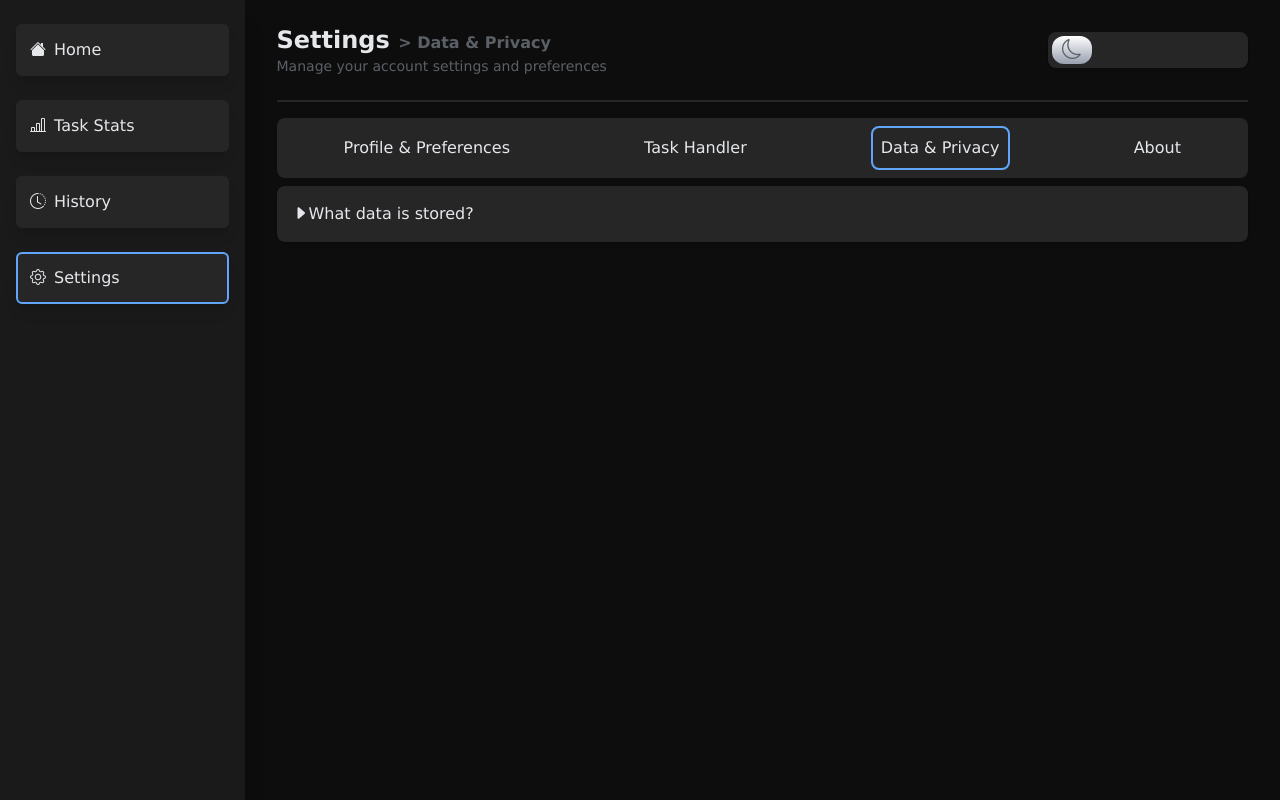
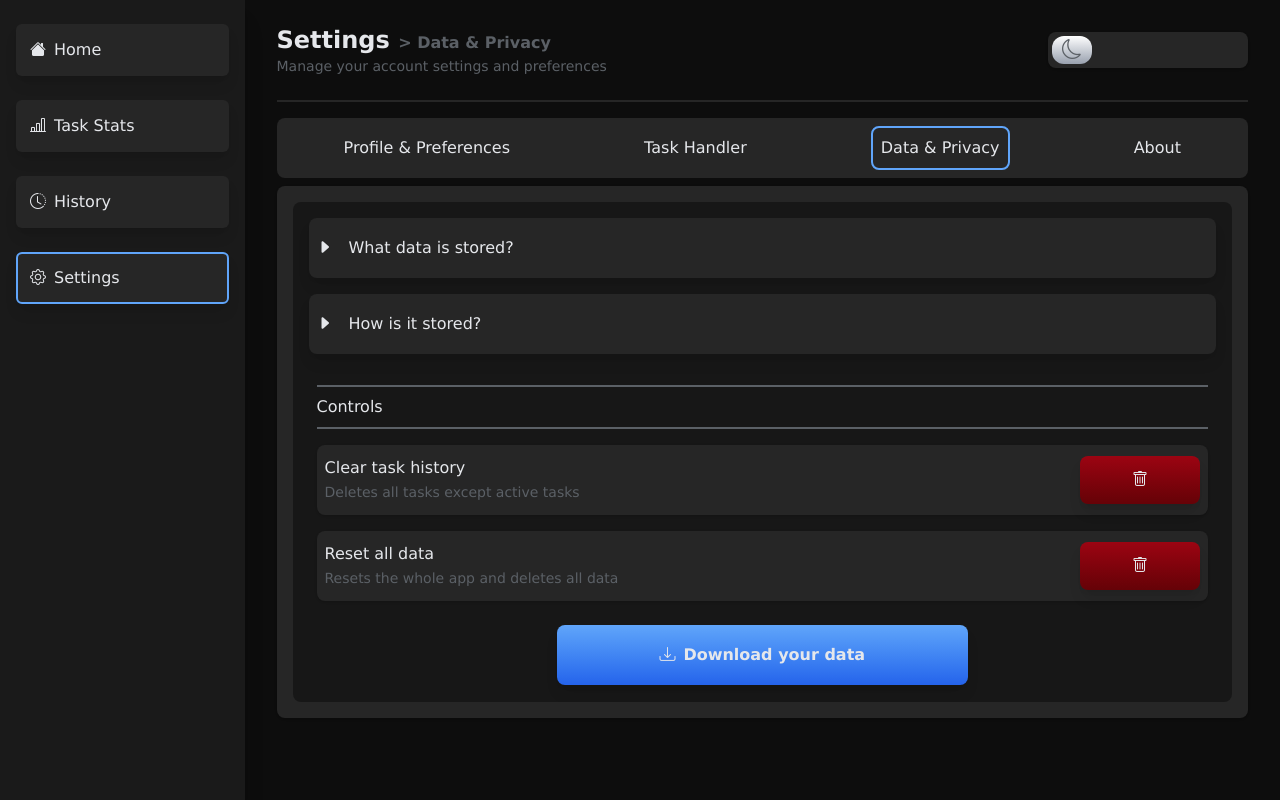
Before and after one commit to theinternetfae/Optima-V.2, a React (Vite) app: page /settings/dataPrivacy in a window 1280 px wide. Built offline with nearby package versions, Linux system fonts and the light colour scheme.

Commit message:
Finished setting up DataPrivacy page

```diff
--- a/src/index.css
+++ b/src/index.css
@@ -755,6 +755,48 @@ input[type="number"]::-webkit-outer-spin-button {
                     @apply w-full h-full px-4 py-2 overflow-y-auto no-scrollbar snap-y snap-mandatory scroll-py-4;
                 }
             }
+
+            /*Data and Pivacy*/
+
+            .data-background {
+                @apply h-[500px] bg-dullblack rounded-lg p-2 overflow-y-auto no-scrollbar;
+
+                .dropdown {
+                    @apply flex flex-col;
+
+                    .toggle-dropdown {
+                        @apply p-2 m-2 rounded-lg items-center h-15 flex gap-4 cursor-pointer bg-commongrey shadow-lg
+                    }
+
+                    p {
+                        @apply m-2 p-2 rounded-lg bg-commongrey shadow-lg;
+                    }
+                }
+
+                .controls {
+                    @apply  h-[330px] m-2 p-2 rounded-lg flex flex-col justify-center gap-4;
+
+                    h2 {
+                        @apply border-y border-y-2 border-y-grey py-2;
+                    }
+
+                    .controller {
+                        @apply h-[70px] bg-commongrey rounded-lg shadow flex justify-between items-center p-2;
+
+                        span {
+                            @apply text-grey text-sm
+                        }
+
+                        button {
+                            @apply w-30 h-12 rounded-lg bg-gradient-to-b from-red to-delDark shadow-lg active:scale-90 cursor-pointer
+                        }
+                    }
+
+                    .download-data {
+                        @apply h-15 rounded-lg mx-60 mt-2 bg-gradient-to-b from-bluelight to-bluet shadow-lg font-bold cursor-pointer active:scale-95 flex gap-2 justify-center items-center;
+                    }
+                }
+            }
         }
     }
 }
--- a/src/settingsComponents/DataPrivacy.jsx
+++ b/src/settingsComponents/DataPrivacy.jsx
@@ -1,22 +1,59 @@
+import { useState, useEffect, useContext } from "react";
+
+
 function DataPrivacy() {
+
+    const [toggleOne, setToggleOne] = useState(false);
+    const [toggleTwo, setToggleTwo] = useState(false);
+
+
     return (
         <div className="sett-body">
 
             <div className="data-background">
-                <section className="dropdown-one">
-                    <div>
-                        <i className="bi bi-caret-right-fill"></i>
-                        {/* <i className="bi bi-caret-down-fill"></i> */}
+
+                <section className="dropdown">
+                    <div className="toggle-dropdown" onClick={() => setToggleOne(prev => !prev)}>
+                        <i className={toggleOne ? "bi bi-caret-down-fill" : "bi bi-caret-right-fill"}></i>
                         <span>What data is stored?</span>
                     </div>
-                    <p></p>
+                    {toggleOne && <p>Data stored include: Tasks and schedules, completion history, app preferences, and profile info.</p>}
                 </section>
 
-                <section></section>
+                <section className="dropdown">
+                    <div className="toggle-dropdown" onClick={() => setToggleTwo(prev => !prev)}>
+                        <i className={toggleTwo ? "bi bi-caret-down-fill" : "bi bi-caret-right-fill"}></i>
+                        <span>How is it stored?</span>
+                    </div>
+                    {toggleTwo && <p>Your data is stored locally in your browser using localStorage. We do not upload or share your data with any servers.</p>}
+                </section>
 
-                <section></section>
 
-                <section></section>
+                <section className="controls">
+                    <h2>Controls</h2>
+
+                    <div className="controller">
+                        <div>
+                            <p>Clear task history</p>
+                            <span>Deletes all tasks except active tasks</span>
+                        </div>
+                        <button className="bi bi-trash"></button>
+                    </div>
+
+                    <div className="controller">
+                        <div>
+                            <p>Reset all data</p>
+                            <span>Resets the whole app and deletes all data</span>
+                        </div>
+                        <button className="bi bi-trash"></button>
+                    </div>
+
+                    <button className="download-data">
+                        <i className="bi bi-download"></i>
+                        <span>Download your data</span>
+                    </button>
+                </section>
+
             </div>
 
 
```
